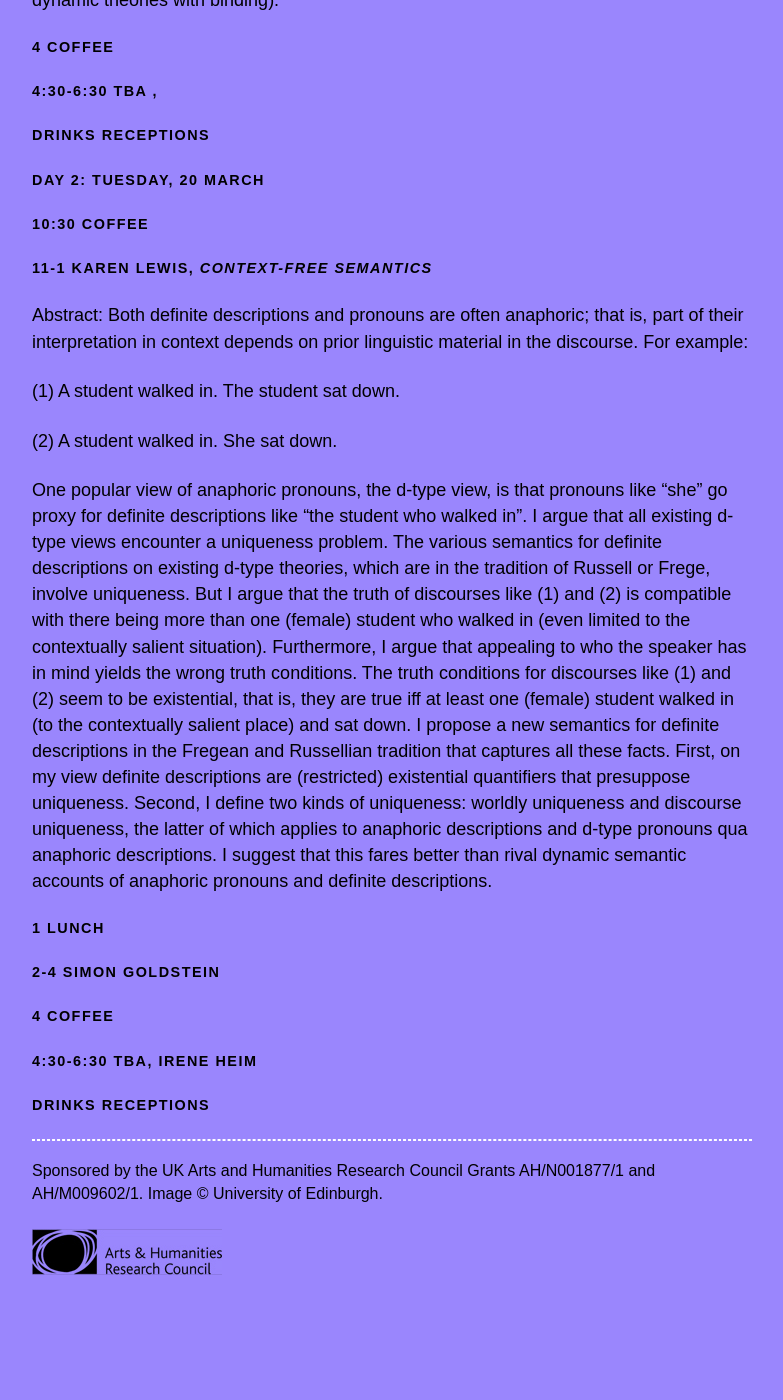
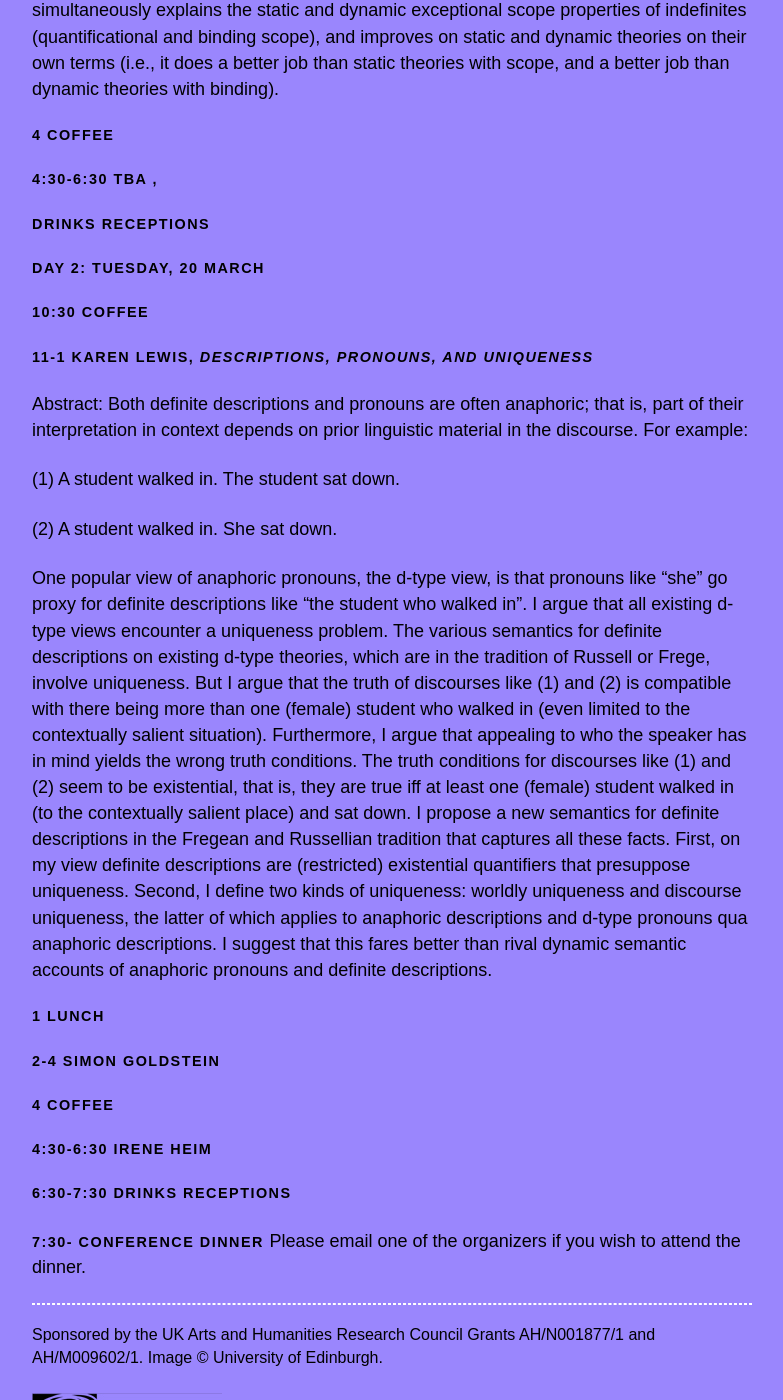
Before and after one commit to danielrothschild/danielrothschild.github.io, a Jekyll site: the page built from _pages/44_dynsem2.md, in a window 1280 px wide and 1400 px high, scrolled down 1877 px. Shown: the whole window, without its empty margins (248-1031 px from the left). Built offline with Jekyll 4.4.1, drawn with Linux system fonts in a browser that asks for light colours; comment, search, counter and statistics services are not loaded; before the commit the page ends 3205 px from its top, so only the background shows below that; some of the changed text lies outside the part shown.

Commit message:
fixed this that

```diff
--- a/_pages/44_dynsem2.md
+++ b/_pages/44_dynsem2.md
@@ -39,6 +39,10 @@ Date: 19-20 March 2018
 [Daniel Rothschild](http://danielrothschild.com/), University College London <br>
 [Matt Mandelkern](http://users.ox.ac.uk/~sfop0776/), All Souls College, Oxford
 
+<div class="title"> Registration </div>
+
+Open to all but registration is required [here](https://docs.google.com/forms/d/e/1FAIpQLSdMHLpawGFzlwa_IryMNWIciA_gtpGBZc2KlNuHh-NDOg0bjQ/viewform?usp=sf_link)
+
 <div class="title"> SCHEDULE </div>
 
 <span class ="titleblack"> Day 1: Monday, 19 March  </span>
@@ -68,7 +72,7 @@ Abstract: Static and dynamic theories of indefinites are motivated by the same k
 
 <span class ="titleblack"> 10:30 Coffee </span>
 
-<span class ="titleblack"> 11-1 Karen Lewis, *Context-Free Semantics* </span>
+<span class ="titleblack"> 11-1 Karen Lewis, *Descriptions, Pronouns, and Uniqueness* </span>
 
 Abstract: Both definite descriptions and pronouns are often anaphoric; that is, part of their interpretation in context depends on prior linguistic material in the discourse.  For example:
 
@@ -84,12 +88,12 @@ One popular view of anaphoric pronouns, the d-type view, is that pronouns like "
 
 <span class ="titleblack"> 4 Coffee </span>
 
-<span class ="titleblack"> 4:30-6:30 TBA, Irene Heim </span>
+<span class ="titleblack"> 4:30-6:30 Irene Heim </span>
 
-<span class ="titleblack"> Drinks receptions </span>
+<span class ="titleblack"> 6:30-7:30 Drinks receptions </span>
 
-
-
+<span class ="titleblack"> 7:30- Conference dinner </span>
+Please email one of the organizers if you wish to attend the dinner.
 
 ---
 
```
Also changed, not shown: 8 other files.
